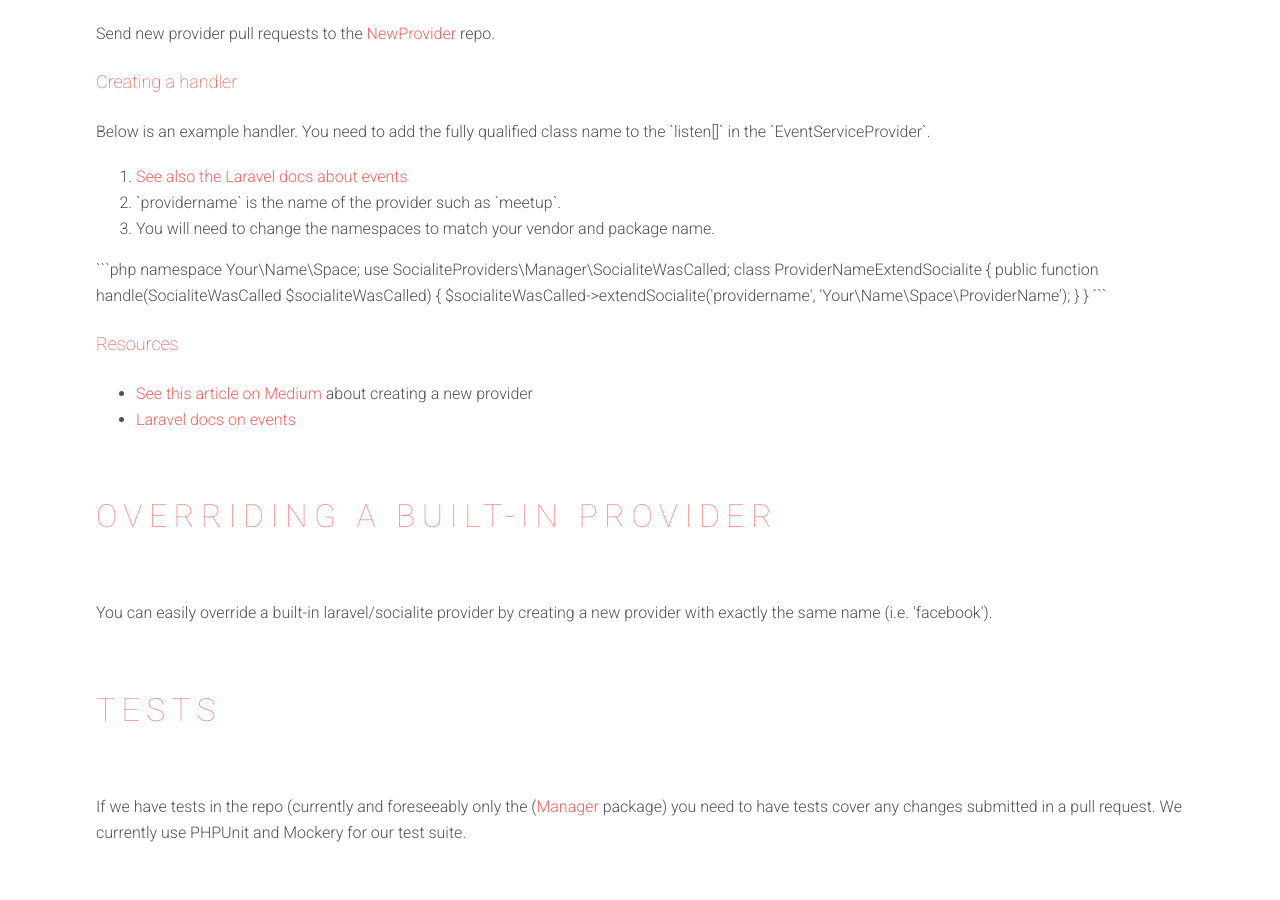
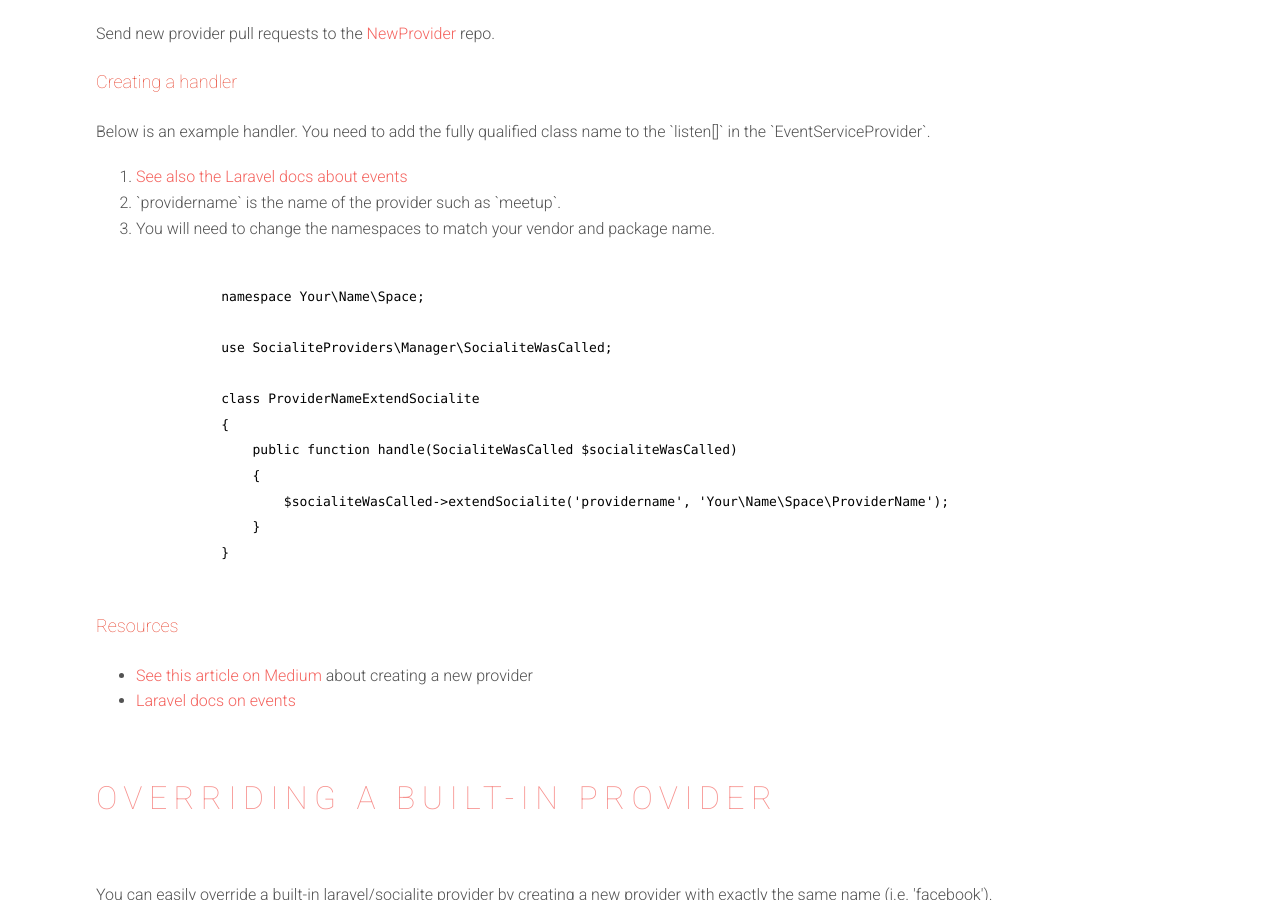
Before and after one commit to SocialiteProviders/socialiteproviders.github.io, a Jekyll site: the page built from index.html, in a window 1280 px wide and 900 px high, scrolled down 2910 px. Built offline with Jekyll 4.4.1, drawn with Linux system fonts in a browser that asks for light colours; nearby versions of some CDN libraries.

Commit message:
changed incorrect markdown usage to <code>

````diff
--- a/_includes/contribute.html
+++ b/_includes/contribute.html
@@ -27,7 +27,7 @@
                 <li>You will need to change the namespaces to match your vendor and package name.</li>
             </ol>
 
-```php
+            <code>
                 namespace Your\Name\Space;
 
                 use SocialiteProviders\Manager\SocialiteWasCalled;
@@ -39,7 +39,7 @@ class ProviderNameExtendSocialite
                         $socialiteWasCalled->extendSocialite('providername', 'Your\Name\Space\ProviderName');
                     }
                 }
-```
+            </code>
 
 
         <h4>Resources</h4>
````
Lines whose indentation alone changed are shown as unchanged.
